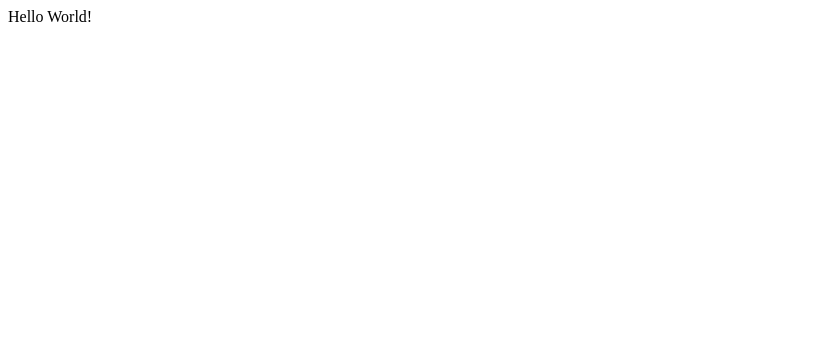
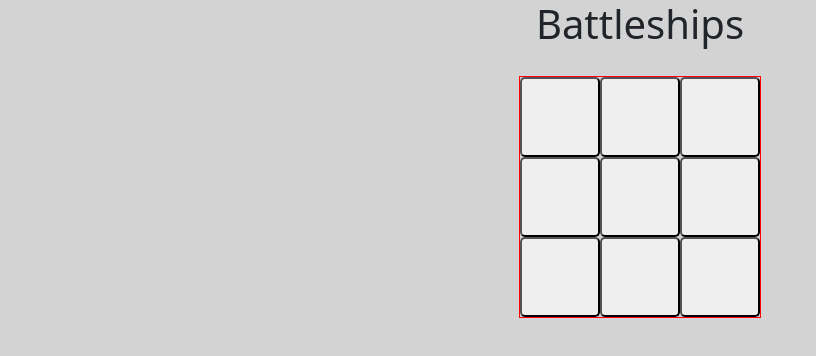
Before and after one commit to LlewBach/battleships, a React (Vite) app: page / in a window 1280 px wide. Shown: the top 356 px of the page, without its empty margins (0-816 px from the left). Built offline with nearby package versions, Linux system fonts and the light colour scheme.

Commit message:
Create basic grid and Square component

```diff
--- a/index.html
+++ b/index.html
@@ -2,12 +2,15 @@
 <html lang="en">
   <head>
     <meta charset="UTF-8" />
-    <link rel="icon" type="image/svg+xml" href="/vite.svg" />
+    <!-- <link rel="icon" type="image/svg+xml" href="/vite.svg" /> -->
     <meta name="viewport" content="width=device-width, initial-scale=1.0" />
+    <link href="https://cdn.jsdelivr.net/npm/bootstrap@5.3.3/dist/css/bootstrap.min.css" rel="stylesheet" integrity="sha384-QWTKZyjpPEjISv5WaRU9OFeRpok6YctnYmDr5pNlyT2bRjXh0JMhjY6hW+ALEwIH" crossorigin="anonymous">
+    <link rel="stylesheet" href="src/index.css" />
     <title>Battleships</title>
   </head>
   <body>
     <div id="root"></div>
+    <script src="https://cdn.jsdelivr.net/npm/bootstrap@5.3.3/dist/js/bootstrap.bundle.min.js" integrity="sha384-YvpcrYf0tY3lHB60NNkmXc5s9fDVZLESaAA55NDzOxhy9GkcIdslK1eN7N6jIeHz" crossorigin="anonymous"></script>
     <script type="module" src="/src/main.tsx"></script>
   </body>
 </html>
--- a/src/App.tsx
+++ b/src/App.tsx
@@ -1,10 +1,24 @@
-function App() {
+import Square from './components/Square.tsx';
+
+export default function App() {
 
   return (
     <>
-      Hello World!
+      <h1 className="text-center">Battleships</h1>
+
+      <div className="dashboard">
+        <div className="board">
+          <Square />
+          <Square />
+          <Square />
+          <Square />
+          <Square />
+          <Square />
+          <Square />
+          <Square />
+          <Square />
+        </div>
+      </div>
     </>
   )
 }
-
-export default App
--- /dev/null
+++ b/src/components/Square.tsx
@@ -0,0 +1,6 @@
+export default function Square() {
+
+    return (
+        <button></button>
+    )
+}
--- a/src/index.css
+++ b/src/index.css
@@ -0,0 +1,26 @@
+body {
+    background-color: lightgray;
+}
+
+.dashboard {
+    display: flex;
+    justify-content: center;
+
+}
+
+.board {
+    border: 1px solid red;
+    margin: 20px;
+    display: grid;
+    grid-template-columns: repeat(3, 1fr);
+    justify-content: center;
+    align-content: center;
+}
+
+button {
+    border-radius: 5px;
+    width: 80px;
+    height: 80px;
+    align-self: center;
+    justify-self: center;
+}
```
